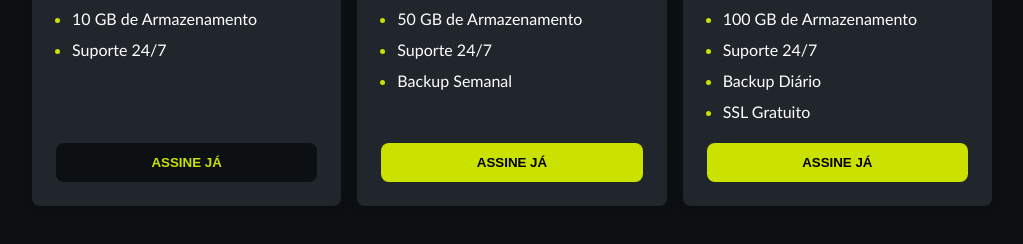
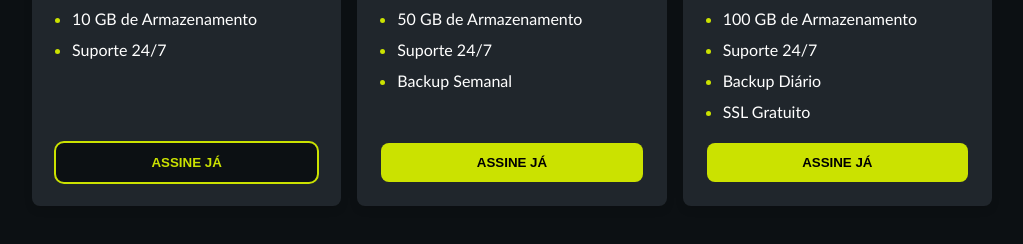
Before and after one commit to DevJPaiva/projeto_myServer, a plain HTML site: page index.html in a window 1280 px wide. In both pictures the pointer is over the button 314 px from the left and 604 px from the top of the page. Shown: the part 442-686 px from the top of the page, without its empty margins (128-1151 px from the left). Drawn offline with Linux system fonts and the light colour scheme.

Commit message:
Update style.css

```diff
--- a/css/style.css
+++ b/css/style.css
@@ -128,5 +128,6 @@ a.header__nav-item--selected {
 
 .plan__cta:hover {
     background-color: var(--color-background);
+    outline: 2px solid var(--color-primary);
     color: var(--color-primary);
 }
```
